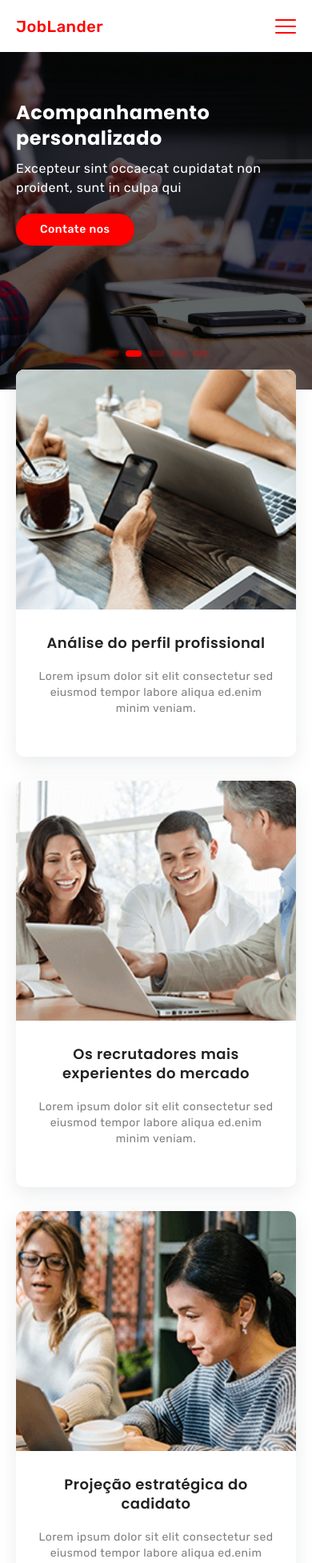
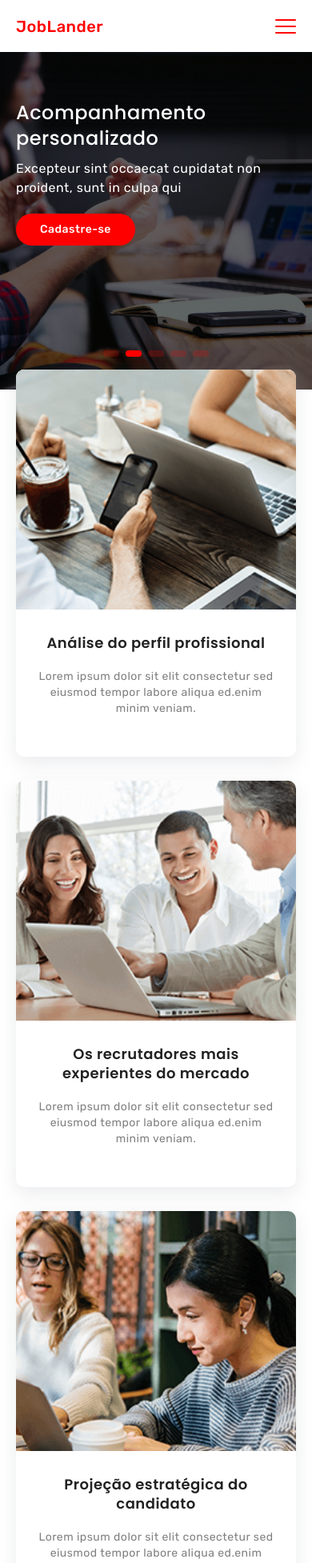
Before and after one commit to gpereira305/joblander-project, a React (Vite) app: page / in a window 390 px wide. Shown: the top 1954 px of the page at 80% size. Built offline with nearby package versions, Linux system fonts and the light colour scheme.

Commit message:
Fix: ajustes finais

```diff
--- a/src/components/HeroSlider/Hero.jsx
+++ b/src/components/HeroSlider/Hero.jsx
@@ -37,7 +37,7 @@ export default function Hero() {
                         duration={200}
                         to={"register"}
                      >
-                        Contate nos
+                        Cadastre-se
                      </Link>
                   </div>
                   <figure className="hero__image">
--- a/src/components/HeroSlider/index.css
+++ b/src/components/HeroSlider/index.css
@@ -81,7 +81,7 @@
 }
 
 .hero .hero__title {
-   font: normal 700 60px/72px var(--secondary-font);
+   font: normal 500 60px/72px var(--secondary-font);
    color: var(--neutral-light);
    text-align: start;
    max-width: 768px;
--- a/src/components/MainHeader/Header.jsx
+++ b/src/components/MainHeader/Header.jsx
@@ -58,7 +58,7 @@ export default function Header() {
                      to={"register"}
                      onClick={handleClick}
                   >
-                     Contate nos
+                     Cadastre-se
                   </Link>
                </ul>
             </nav>
@@ -71,7 +71,7 @@ export default function Header() {
                duration={200}
                to={"register"}
             >
-               Contate nos
+               Cadastre-se
             </Link>
             <button
                className="header__burger"
--- a/src/components/MainHeader/index.css
+++ b/src/components/MainHeader/index.css
@@ -138,18 +138,51 @@
 
 .header .header__item {
    cursor: pointer;
+   height: inherit;
 }
 
 .header .header__item>a {
+   display: flex;
+   align-items: center;
+   height: inherit;
    font: normal 600 16px/18px var(--primary-font);
    transition: all var(--transition-200ms);
+   position: relative;
+}
+
+@media (max-width: 768px) {
+
+   .header .header__item,
+   .header .header__item>a {
+      height: 40px;
+   }
+}
+
+
+
+@media (min-width: 768px) {
+   .header .header__item>a::after {
+      content: "";
+      display: block;
+      position: absolute;
+      width: 100%;
+      height: 2px;
+      background-color: var(--primary);
+      bottom: 0;
+      left: 0;
+      opacity: 0;
+      transition: opacity var(--transition-200ms);
+   }
+
 }
 
 .header .header__item:is(:hover, :focus),
-.header__item .active {
+.header .header__item:is(:hover, :focus) a::after,
+.header__item .active,
+.header__item a.active::after {
    color: var(--primary);
    font-weight: 700;
-
+   opacity: 1;
 }
 
 .header .header__item-button {
--- a/src/components/Plans/PlanCard.jsx
+++ b/src/components/Plans/PlanCard.jsx
@@ -21,7 +21,7 @@ export default function PlanCard({ title, price, features }) {
             duration={200}
             to={"register"}
          >
-            Contate nos
+            Assinar
          </Link>
       </article>
    );
--- a/src/data.jsx
+++ b/src/data.jsx
@@ -86,7 +86,7 @@ export const featureData = [
    },
    {
       icon: advices,
-      title: "Projeção estratégica do cadidato",
+      title: "Projeção estratégica do candidato",
       message:
          "Lorem ipsum dolor sit elit consectetur sed eiusmod tempor labore aliqua ed.enim minim veniam.",
       id: 3,
--- a/src/index.css
+++ b/src/index.css
@@ -144,7 +144,7 @@ select {
 
 /* titles */
 .main-title {
-   font: normal 700 42px/50px var(--secondary-font);
+   font: normal 500 42px/50px var(--secondary-font);
    color: var(--secondary);
 }
 
```
